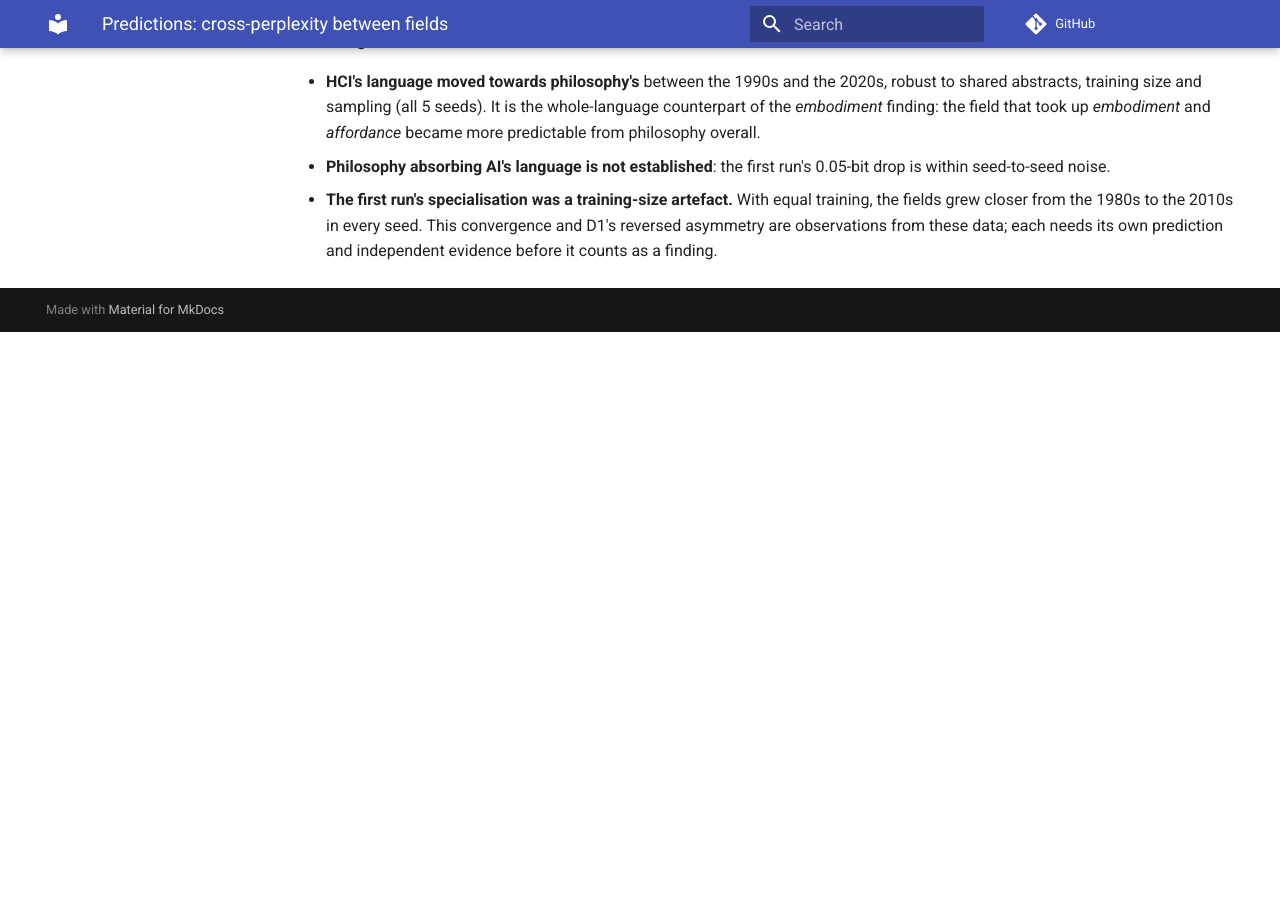
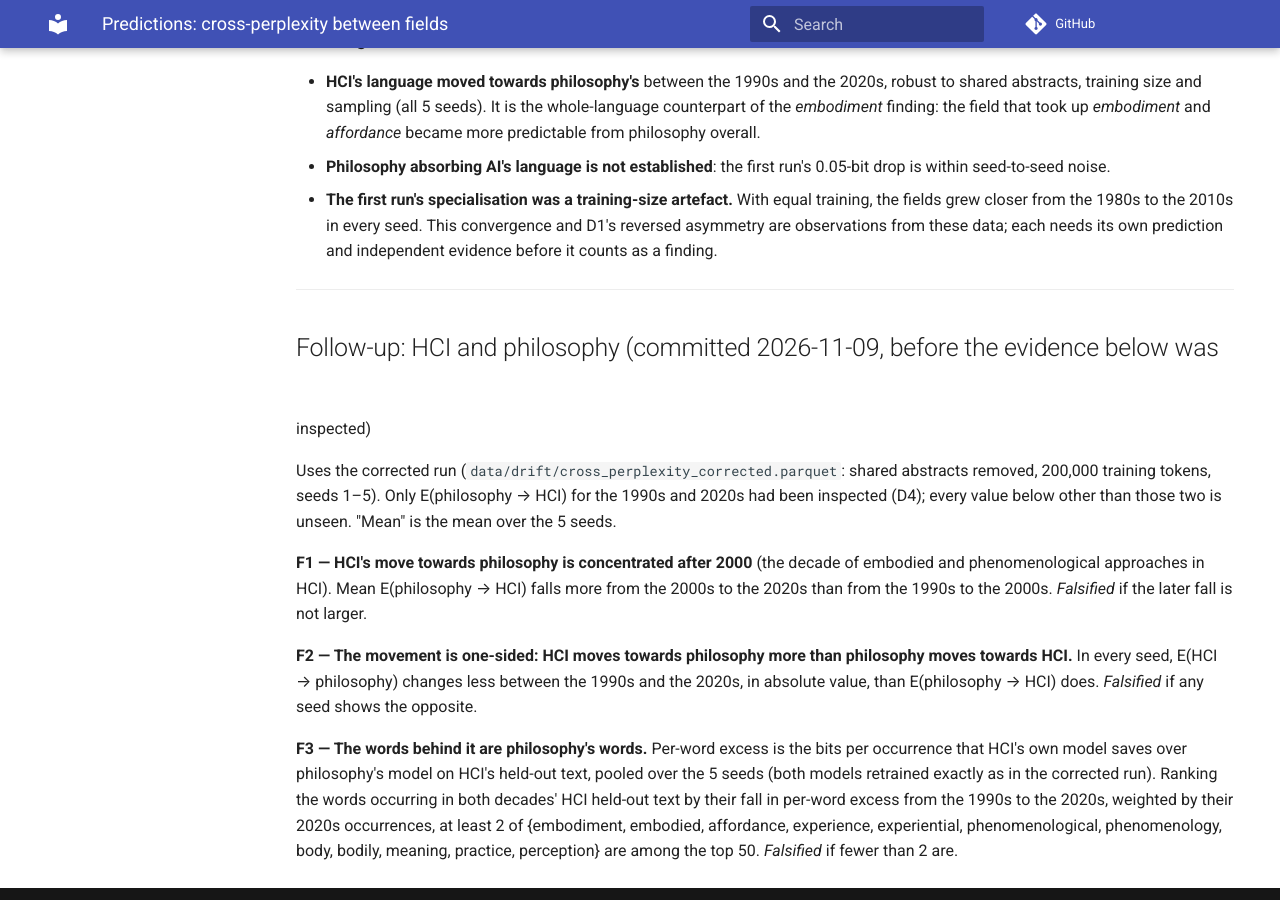
Before and after one commit to Dovalization/interpretant, an MkDocs documentation site: the page built from docs/predictions_cross_perplexity.md, in a window 1280 px wide and 900 px high, scrolled down 3620 px. Built offline with MkDocs 1.6.1 and Material for MkDocs 9.7.7, drawn with Linux system fonts in a browser that asks for light colours; comment, search, counter and statistics services are not loaded; before the commit the page ends 3952 px from its top, so only the background shows below that.

Commit message:
docs: HCI and philosophy follow-up predictions, before inspecting the evidence
F1 (the move is concentrated after 2000), F2 (it is one-sided: HCI moves towards philosophy
more than the reverse) and F3 (philosophy's words carry it), on unseen decades and directions
of the corrected run.

```diff
--- a/docs/predictions_cross_perplexity.md
+++ b/docs/predictions_cross_perplexity.md
@@ -158,3 +158,30 @@ Scored as written. 3 passed, 3 falsified (two of them in the opposite direction)
   fields grew closer from the 1980s to the 2010s in every seed. This convergence and D1's
   reversed asymmetry are observations from these data; each needs its own prediction and
   independent evidence before it counts as a finding.
+
+---
+
+## Follow-up: HCI and philosophy (committed 2026-11-09, before the evidence below was
+inspected)
+
+Uses the corrected run (`data/drift/cross_perplexity_corrected.parquet`: shared abstracts
+removed, 200,000 training tokens, seeds 1–5). Only E(philosophy → HCI) for the 1990s and 2020s
+had been inspected (D4); every value below other than those two is unseen. "Mean" is the mean
+over the 5 seeds.
+
+**F1 — HCI's move towards philosophy is concentrated after 2000** (the decade of embodied and
+phenomenological approaches in HCI). Mean E(philosophy → HCI) falls more from the 2000s to the
+2020s than from the 1990s to the 2000s. *Falsified* if the later fall is not larger.
+
+**F2 — The movement is one-sided: HCI moves towards philosophy more than philosophy moves
+towards HCI.** In every seed, E(HCI → philosophy) changes less between the 1990s and the
+2020s, in absolute value, than E(philosophy → HCI) does. *Falsified* if any seed shows the
+opposite.
+
+**F3 — The words behind it are philosophy's words.** Per-word excess is the bits per
+occurrence that HCI's own model saves over philosophy's model on HCI's held-out text,
+pooled over the 5 seeds (both models retrained exactly as in the corrected run). Ranking the
+words occurring in both decades' HCI held-out text by their fall in per-word excess from the
+1990s to the 2020s, weighted by their 2020s occurrences, at least 2 of {embodiment, embodied,
+affordance, experience, experiential, phenomenological, phenomenology, body, bodily, meaning,
+practice, perception} are among the top 50. *Falsified* if fewer than 2 are.
```
